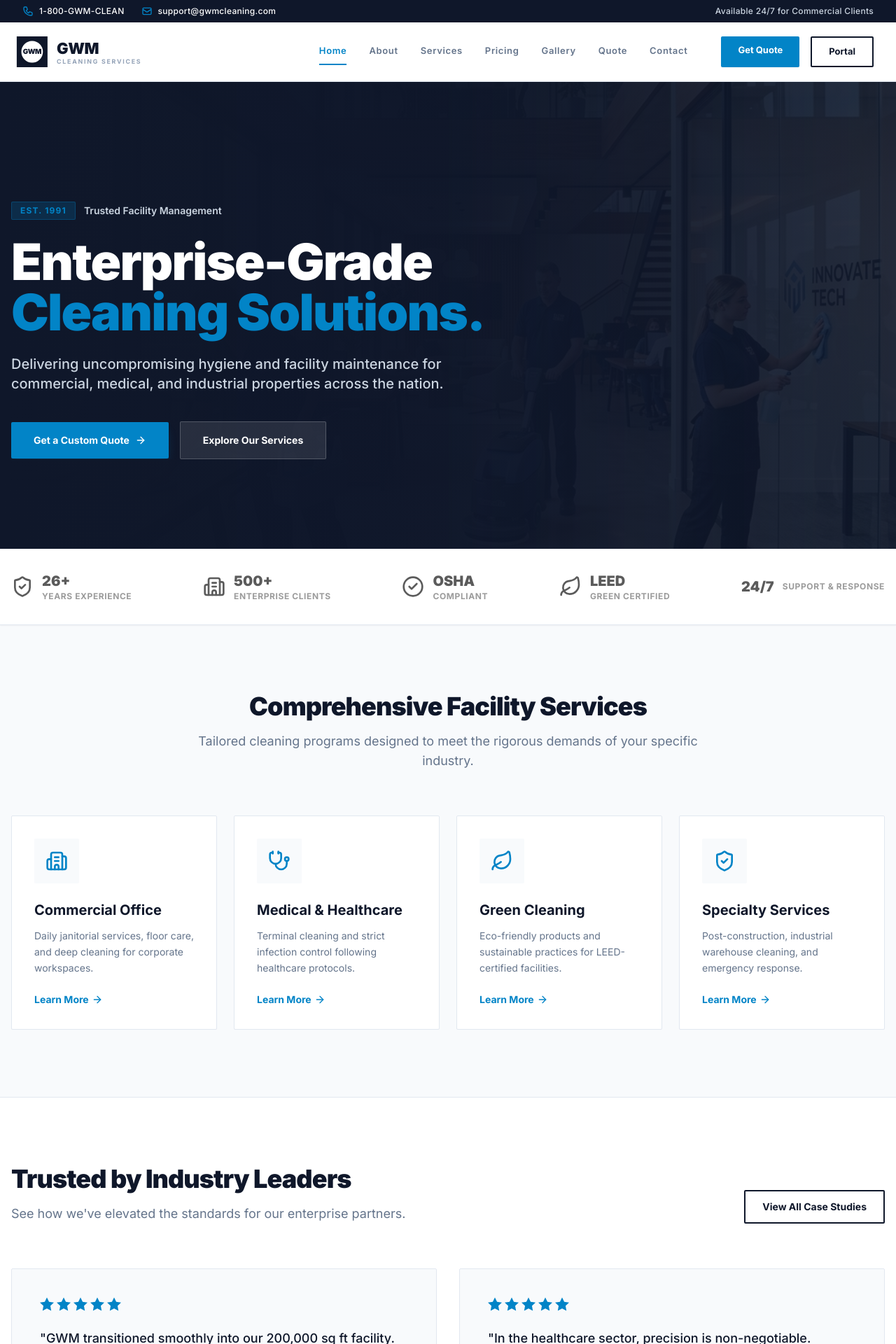
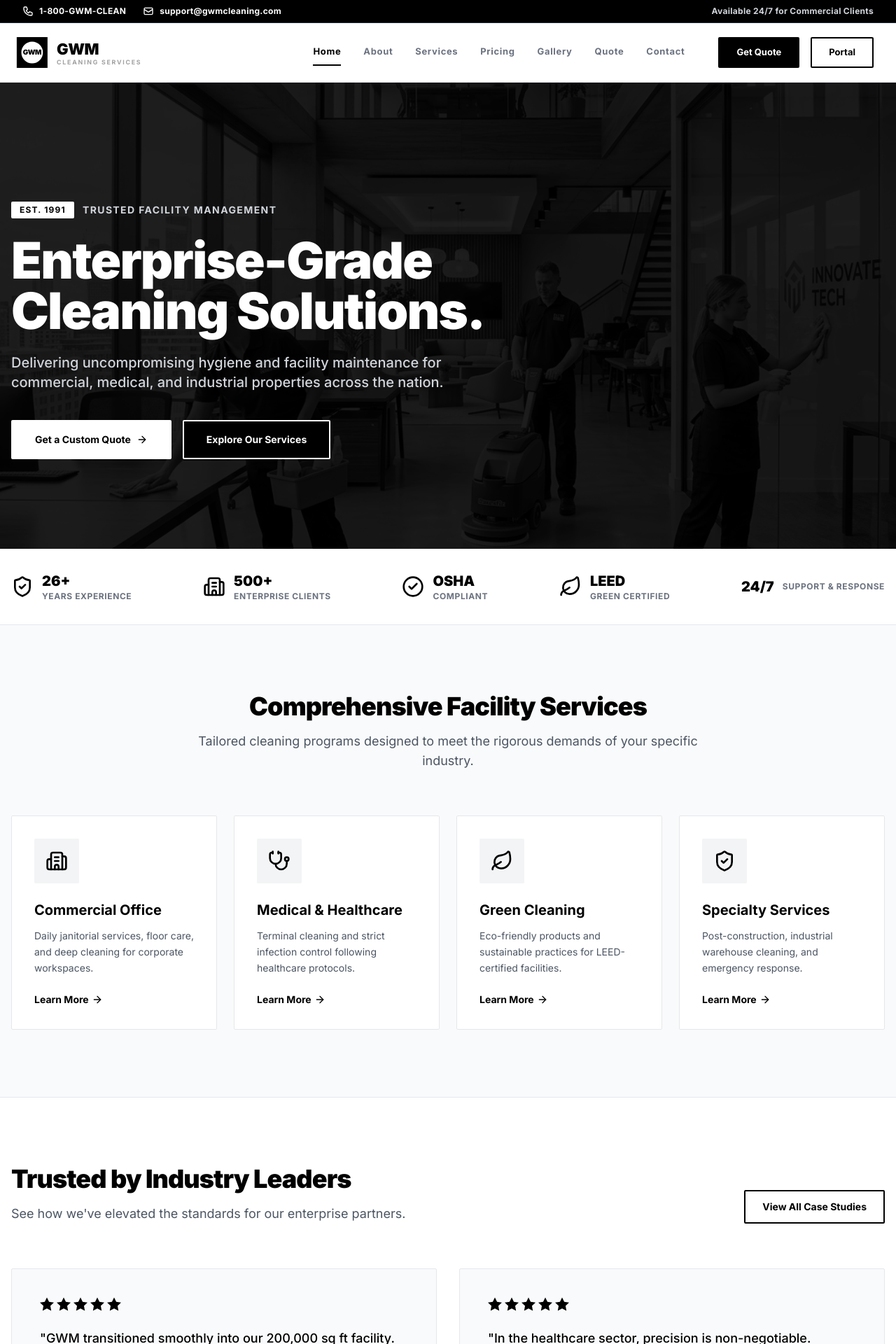
Before and after one commit to Navya-shaji/GWM, a React (Vite) app: page / in a window 1280 px wide. Shown: the top 1920 px of the page at 70% size. Built offline with nearby package versions, Linux system fonts and the light colour scheme.

Commit message:
feat: complete Monochrome Phase 1 (Black/White Brand, Navbar, Footer, Home)

```diff
--- a/src/components/Navbar.tsx
+++ b/src/components/Navbar.tsx
@@ -28,29 +28,29 @@ const Navbar: React.FC = () => {
   return (
     <header className="fixed top-0 inset-x-0 z-50 flex flex-col">
       {/* Top Utility Bar */}
-      <div className="bg-primary text-white py-2 text-xs font-medium tracking-wide">
+      <div className="bg-black text-white py-2 text-xs font-bold tracking-wide border-b border-gray-800">
         <div className="max-w-7xl mx-auto px-4 sm:px-6 lg:px-8 flex flex-col sm:flex-row justify-between items-center gap-2">
           <div className="flex gap-6">
             <span className="flex items-center gap-2">
-              <svg xmlns="http://www.w3.org/2000/svg" className="h-4 w-4 text-accent" fill="none" viewBox="0 0 24 24" stroke="currentColor"><path strokeLinecap="round" strokeLinejoin="round" strokeWidth={2} d="M3 5a2 2 0 012-2h3.28a1 1 0 01.948.684l1.498 4.493a1 1 0 01-.502 1.21l-2.257 1.13a11.042 11.042 0 005.516 5.516l1.13-2.257a1 1 0 011.21-.502l4.493 1.498a1 1 0 01.684.949V19a2 2 0 01-2 2h-1C9.716 21 3 14.284 3 6V5z" /></svg>
+              <svg xmlns="http://www.w3.org/2000/svg" className="h-4 w-4 text-white" fill="none" viewBox="0 0 24 24" stroke="currentColor"><path strokeLinecap="round" strokeLinejoin="round" strokeWidth={2} d="M3 5a2 2 0 012-2h3.28a1 1 0 01.948.684l1.498 4.493a1 1 0 01-.502 1.21l-2.257 1.13a11.042 11.042 0 005.516 5.516l1.13-2.257a1 1 0 011.21-.502l4.493 1.498a1 1 0 01.684.949V19a2 2 0 01-2 2h-1C9.716 21 3 14.284 3 6V5z" /></svg>
               1-800-GWM-CLEAN
             </span>
             <span className="flex items-center gap-2">
-              <svg xmlns="http://www.w3.org/2000/svg" className="h-4 w-4 text-accent" fill="none" viewBox="0 0 24 24" stroke="currentColor"><path strokeLinecap="round" strokeLinejoin="round" strokeWidth={2} d="M3 8l7.89 5.26a2 2 0 002.22 0L21 8M5 19h14a2 2 0 002-2V7a2 2 0 00-2-2H5a2 2 0 00-2 2v10a2 2 0 002 2z" /></svg>
+              <svg xmlns="http://www.w3.org/2000/svg" className="h-4 w-4 text-white" fill="none" viewBox="0 0 24 24" stroke="currentColor"><path strokeLinecap="round" strokeLinejoin="round" strokeWidth={2} d="M3 8l7.89 5.26a2 2 0 002.22 0L21 8M5 19h14a2 2 0 002-2V7a2 2 0 00-2-2H5a2 2 0 00-2 2v10a2 2 0 002 2z" /></svg>
               support@gwmcleaning.com
             </span>
           </div>
-          <div className="hidden md:block text-slate-300">
+          <div className="hidden md:block text-gray-300">
             Available 24/7 for Commercial Clients
           </div>
         </div>
       </div>
 
       {/* Main Navigation */}
-      <div className={`transition-all duration-300 bg-white ${scrolled ? 'shadow-md py-3' : 'border-b border-slate-200 py-5'}`}>
+      <div className={`transition-all duration-300 bg-white ${scrolled ? 'shadow-sm py-3 border-b border-gray-200' : 'border-b border-gray-200 py-5'}`}>
         <div className="max-w-7xl mx-auto px-4 sm:px-6 lg:px-8 flex items-center justify-between">
           {/* Logo */}
-          <Link to="/" aria-label="GWM Home" className="flex items-center scale-110">
+          <Link to="/" aria-label="GWM Home" className="flex items-center scale-110 grayscale">
             <Logo />
           </Link>
 
@@ -62,10 +62,10 @@ const Navbar: React.FC = () => {
                 <Link
                   key={link.name}
                   to={link.href}
-                  className={`text-[13px] font-semibold tracking-wider transition-colors py-2 border-b-2 ${
+                  className={`text-[13px] font-bold tracking-wider transition-colors py-2 border-b-2 ${
                     isActive
-                      ? 'border-accent text-accent'
-                      : 'border-transparent text-secondary hover:text-primary hover:border-accent/50'
+                      ? 'border-black text-black'
+                      : 'border-transparent text-gray-500 hover:text-black hover:border-black'
                   }`}
                 >
                   {link.name}
@@ -75,13 +75,13 @@ const Navbar: React.FC = () => {
             <div className="ml-4 flex gap-4">
               <Link
                 to="/booking"
-                className="px-6 py-2.5 bg-accent text-white text-[13px] font-bold rounded-sm hover:bg-accent-hover transition-colors shadow-sm"
+                className="px-6 py-2.5 bg-black text-white text-[13px] font-bold rounded-sm hover:bg-white hover:text-black border-2 border-black transition-colors"
               >
                 Get Quote
               </Link>
               <Link
                 to="/admin"
-                className="px-6 py-2.5 border-2 border-primary text-primary text-[13px] font-bold rounded-sm hover:bg-primary hover:text-white transition-colors"
+                className="px-6 py-2.5 border-2 border-black text-black text-[13px] font-bold rounded-sm hover:bg-black hover:text-white transition-colors"
               >
                 Portal
               </Link>
@@ -90,7 +90,7 @@ const Navbar: React.FC = () => {
 
           {/* Mobile burger */}
           <button
-            className="md:hidden p-2 text-primary"
+            className="md:hidden p-2 text-black"
             onClick={() => setMenuOpen(!menuOpen)}
           >
             {menuOpen
@@ -103,7 +103,7 @@ const Navbar: React.FC = () => {
 
       {/* Mobile drawer */}
       {menuOpen && (
-        <div className="md:hidden bg-white border-t border-slate-200 px-6 py-8 space-y-4 shadow-xl">
+        <div className="md:hidden bg-white border-t border-gray-200 px-6 py-8 space-y-4 shadow-xl">
           {navLinks.map(link => {
             const isActive = location.pathname === link.href;
             return (
@@ -111,7 +111,7 @@ const Navbar: React.FC = () => {
                 key={link.name}
                 to={link.href}
                 className={`block text-[14px] font-bold tracking-widest ${
-                  isActive ? 'text-accent' : 'text-secondary hover:text-primary'
+                  isActive ? 'text-black underline' : 'text-gray-500 hover:text-black'
                 }`}
               >
                 {link.name}
@@ -121,13 +121,13 @@ const Navbar: React.FC = () => {
           <div className="pt-6 flex flex-col gap-4">
             <Link
               to="/booking"
-              className="w-full text-center px-6 py-3 bg-accent text-white text-[14px] font-bold rounded-sm"
+              className="w-full text-center px-6 py-3 bg-black text-white border-2 border-black hover:bg-white hover:text-black text-[14px] font-bold rounded-sm transition-colors"
             >
               Get Custom Quote
             </Link>
             <Link
               to="/admin"
-              className="w-full text-center px-6 py-3 border-2 border-primary text-primary text-[14px] font-bold rounded-sm"
+              className="w-full text-center px-6 py-3 border-2 border-black text-black hover:bg-black hover:text-white text-[14px] font-bold rounded-sm transition-colors"
             >
               Client Portal
             </Link>
--- a/src/pages/Home.tsx
+++ b/src/pages/Home.tsx
@@ -5,38 +5,38 @@ import { Building2, Stethoscope, Leaf, ShieldCheck, CheckCircle2, ArrowRight } f
 
 const Home: React.FC = () => {
   return (
-    <div className="flex flex-col w-full bg-slate-50">
+    <div className="flex flex-col w-full bg-white text-black">
       {/* Hero Section */}
-      <section className="relative pt-32 pb-20 lg:pt-48 lg:pb-32 overflow-hidden bg-primary text-white">
+      <section className="relative pt-32 pb-20 lg:pt-48 lg:pb-32 overflow-hidden bg-black text-white">
         <div className="absolute inset-0 z-0">
           <img
             src="/images/hero.png"
             alt="Enterprise Cleaning"
-            className="w-full h-full object-cover opacity-20 mix-blend-overlay"
+            className="w-full h-full object-cover opacity-30 grayscale"
           />
-          <div className="absolute inset-0 bg-gradient-to-r from-primary via-primary/95 to-primary/40"></div>
+          <div className="absolute inset-0 bg-black/60"></div>
         </div>
 
         <div className="container mx-auto px-4 max-w-7xl relative z-10">
           <div className="max-w-3xl">
             <ScrollReveal direction="up">
               <div className="flex items-center gap-3 mb-6">
-                <span className="px-3 py-1 bg-accent/20 text-accent border border-accent/30 text-xs font-bold uppercase tracking-widest rounded-sm">
+                <span className="px-3 py-1 bg-white text-black text-xs font-bold uppercase tracking-widest rounded-sm">
                   Est. 1991
                 </span>
-                <span className="text-sm font-semibold text-slate-300">Trusted Facility Management</span>
+                <span className="text-sm font-bold tracking-widest text-gray-300 uppercase">Trusted Facility Management</span>
               </div>
             </ScrollReveal>
 
             <ScrollReveal direction="up" delay={0.1}>
               <h1 className="text-5xl md:text-6xl lg:text-7xl font-black leading-tight tracking-tight mb-6">
                 Enterprise-Grade <br />
-                <span className="text-accent">Cleaning Solutions.</span>
+                Cleaning Solutions.
               </h1>
             </ScrollReveal>
 
             <ScrollReveal direction="up" delay={0.2}>
-              <p className="text-lg md:text-xl text-slate-300 mb-10 max-w-2xl leading-relaxed font-medium">
+              <p className="text-lg md:text-xl text-gray-300 mb-10 max-w-2xl leading-relaxed font-medium">
                 Delivering uncompromising hygiene and facility maintenance for commercial, medical, and industrial properties across the nation.
               </p>
             </ScrollReveal>
@@ -45,13 +45,13 @@ const Home: React.FC = () => {
               <div className="flex flex-col sm:flex-row items-center gap-4">
                 <Link
                   to="/booking"
-                  className="w-full sm:w-auto px-8 py-4 bg-accent text-white font-bold text-sm hover:bg-accent-hover transition-colors rounded-sm text-center shadow-lg shadow-accent/20 flex items-center justify-center gap-2"
+                  className="w-full sm:w-auto px-8 py-4 bg-white text-black font-bold text-sm hover:bg-black hover:text-white border-2 border-white transition-colors rounded-sm text-center flex items-center justify-center gap-2"
                 >
                   Get a Custom Quote <ArrowRight className="w-4 h-4" />
                 </Link>
                 <Link
                   to="/services"
-                  className="w-full sm:w-auto px-8 py-4 bg-white/10 text-white font-bold text-sm hover:bg-white/20 transition-colors rounded-sm text-center border border-white/20"
+                  className="w-full sm:w-auto px-8 py-4 bg-black text-white font-bold text-sm hover:bg-white hover:text-black transition-colors rounded-sm text-center border-2 border-white"
                 >
                   Explore Our Services
                 </Link>
@@ -62,68 +62,68 @@ const Home: React.FC = () => {
       </section>
 
       {/* Trust Bar (Certifications & Stats) */}
-      <section className="bg-white border-b border-slate-200 py-8 relative z-20 shadow-sm">
+      <section className="bg-white border-b border-gray-200 py-8 relative z-20">
         <div className="container mx-auto px-4 max-w-7xl">
-          <div className="flex flex-wrap justify-center lg:justify-between items-center gap-8 md:gap-12 opacity-70 grayscale">
+          <div className="flex flex-wrap justify-center lg:justify-between items-center gap-8 md:gap-12">
             <div className="flex items-center gap-3">
-              <ShieldCheck className="w-8 h-8 text-primary" />
+              <ShieldCheck className="w-8 h-8 text-black" />
               <div>
-                <div className="text-xl font-black text-primary">26+</div>
-                <div className="text-xs font-bold text-secondary uppercase tracking-wider">Years Experience</div>
+                <div className="text-xl font-black text-black">26+</div>
+                <div className="text-xs font-bold text-gray-500 uppercase tracking-wider">Years Experience</div>
               </div>
             </div>
             <div className="flex items-center gap-3">
-              <Building2 className="w-8 h-8 text-primary" />
+              <Building2 className="w-8 h-8 text-black" />
               <div>
-                <div className="text-xl font-black text-primary">500+</div>
-                <div className="text-xs font-bold text-secondary uppercase tracking-wider">Enterprise Clients</div>
+                <div className="text-xl font-black text-black">500+</div>
+                <div className="text-xs font-bold text-gray-500 uppercase tracking-wider">Enterprise Clients</div>
               </div>
             </div>
             <div className="flex items-center gap-3">
-              <CheckCircle2 className="w-8 h-8 text-primary" />
+              <CheckCircle2 className="w-8 h-8 text-black" />
               <div>
-                <div className="text-xl font-black text-primary">OSHA</div>
-                <div className="text-xs font-bold text-secondary uppercase tracking-wider">Compliant</div>
+                <div className="text-xl font-black text-black">OSHA</div>
+                <div className="text-xs font-bold text-gray-500 uppercase tracking-wider">Compliant</div>
               </div>
             </div>
             <div className="flex items-center gap-3">
-              <Leaf className="w-8 h-8 text-primary" />
+              <Leaf className="w-8 h-8 text-black" />
               <div>
-                <div className="text-xl font-black text-primary">LEED</div>
-                <div className="text-xs font-bold text-secondary uppercase tracking-wider">Green Certified</div>
+                <div className="text-xl font-black text-black">LEED</div>
+                <div className="text-xs font-bold text-gray-500 uppercase tracking-wider">Green Certified</div>
               </div>
             </div>
             <div className="flex items-center gap-3">
-              <div className="text-xl font-black text-primary">24/7</div>
-              <div className="text-xs font-bold text-secondary uppercase tracking-wider">Support & Response</div>
+              <div className="text-xl font-black text-black">24/7</div>
+              <div className="text-xs font-bold text-gray-500 uppercase tracking-wider">Support & Response</div>
             </div>
           </div>
         </div>
       </section>
 
       {/* Services Overview Grid */}
-      <section className="py-24 bg-slate-50">
+      <section className="py-24 bg-gray-50 border-b border-gray-200">
         <div className="container mx-auto px-4 max-w-7xl">
           <div className="text-center max-w-3xl mx-auto mb-16">
-            <h2 className="text-3xl md:text-4xl font-black text-primary tracking-tight mb-4">Comprehensive Facility Services</h2>
-            <p className="text-secondary text-lg">Tailored cleaning programs designed to meet the rigorous demands of your specific industry.</p>
+            <h2 className="text-3xl md:text-4xl font-black text-black tracking-tight mb-4">Comprehensive Facility Services</h2>
+            <p className="text-gray-600 text-lg">Tailored cleaning programs designed to meet the rigorous demands of your specific industry.</p>
           </div>
 
           <div className="grid grid-cols-1 md:grid-cols-2 lg:grid-cols-4 gap-6">
             {[
-              { title: 'Commercial Office', desc: 'Daily janitorial services, floor care, and deep cleaning for corporate workspaces.', icon: <Building2 className="w-8 h-8 text-accent" /> },
-              { title: 'Medical & Healthcare', desc: 'Terminal cleaning and strict infection control following healthcare protocols.', icon: <Stethoscope className="w-8 h-8 text-accent" /> },
-              { title: 'Green Cleaning', desc: 'Eco-friendly products and sustainable practices for LEED-certified facilities.', icon: <Leaf className="w-8 h-8 text-accent" /> },
-              { title: 'Specialty Services', desc: 'Post-construction, industrial warehouse cleaning, and emergency response.', icon: <ShieldCheck className="w-8 h-8 text-accent" /> },
+              { title: 'Commercial Office', desc: 'Daily janitorial services, floor care, and deep cleaning for corporate workspaces.', icon: <Building2 className="w-8 h-8 text-black" /> },
+              { title: 'Medical & Healthcare', desc: 'Terminal cleaning and strict infection control following healthcare protocols.', icon: <Stethoscope className="w-8 h-8 text-black" /> },
+              { title: 'Green Cleaning', desc: 'Eco-friendly products and sustainable practices for LEED-certified facilities.', icon: <Leaf className="w-8 h-8 text-black" /> },
+              { title: 'Specialty Services', desc: 'Post-construction, industrial warehouse cleaning, and emergency response.', icon: <ShieldCheck className="w-8 h-8 text-black" /> },
             ].map((s, i) => (
               <ScrollReveal key={i} delay={i * 0.1}>
-                <div className="bg-white p-8 rounded-sm border border-slate-200 shadow-sm hover:shadow-md transition-shadow h-full flex flex-col group">
-                  <div className="p-4 bg-slate-50 rounded-sm w-fit mb-6 group-hover:bg-accent/10 transition-colors">
-                    {s.icon}
+                <div className="bg-white p-8 rounded-sm border border-gray-200 hover:border-black transition-colors h-full flex flex-col group">
+                  <div className="p-4 bg-gray-100 rounded-sm w-fit mb-6 group-hover:bg-black group-hover:text-white transition-colors">
+                    {React.cloneElement(s.icon, { className: 'w-8 h-8 transition-colors group-hover:text-white text-black' })}
                   </div>
-                  <h3 className="text-xl font-bold text-primary mb-3">{s.title}</h3>
-                  <p className="text-secondary text-sm leading-relaxed mb-6 flex-grow">{s.desc}</p>
-                  <Link to="/services" className="text-accent font-bold text-sm flex items-center gap-1 group-hover:gap-2 transition-all">
+                  <h3 className="text-xl font-bold text-black mb-3">{s.title}</h3>
+                  <p className="text-gray-600 text-sm leading-relaxed mb-6 flex-grow">{s.desc}</p>
+                  <Link to="/services" className="text-black font-bold text-sm flex items-center gap-1 group-hover:gap-2 transition-all">
                     Learn More <ArrowRight className="w-4 h-4" />
                   </Link>
                 </div>
@@ -134,49 +134,49 @@ const Home: React.FC = () => {
       </section>
 
       {/* Testimonials / Case Studies */}
-      <section className="py-24 bg-white border-y border-slate-200">
+      <section className="py-24 bg-white border-b border-gray-200">
         <div className="container mx-auto px-4 max-w-7xl">
           <div className="flex flex-col md:flex-row justify-between items-end mb-16 gap-6">
             <div className="max-w-2xl">
-              <h2 className="text-3xl md:text-4xl font-black text-primary tracking-tight mb-4">Trusted by Industry Leaders</h2>
-              <p className="text-secondary text-lg">See how we've elevated the standards for our enterprise partners.</p>
+              <h2 className="text-3xl md:text-4xl font-black text-black tracking-tight mb-4">Trusted by Industry Leaders</h2>
+              <p className="text-gray-600 text-lg">See how we've elevated the standards for our enterprise partners.</p>
             </div>
-            <Link to="/gallery" className="px-6 py-3 border-2 border-primary text-primary font-bold text-sm hover:bg-primary hover:text-white transition-colors rounded-sm whitespace-nowrap">
+            <Link to="/gallery" className="px-6 py-3 border-2 border-black text-black font-bold text-sm hover:bg-black hover:text-white transition-colors rounded-sm whitespace-nowrap">
               View All Case Studies
             </Link>
           </div>
 
           <div className="grid grid-cols-1 md:grid-cols-2 gap-8">
             <ScrollReveal direction="up">
-              <div className="bg-slate-50 p-10 rounded-sm border border-slate-200">
-                <div className="flex gap-1 text-accent mb-6">
+              <div className="bg-gray-50 p-10 rounded-sm border border-gray-200">
+                <div className="flex gap-1 text-black mb-6">
                   {[1,2,3,4,5].map(star => (
                     <svg key={star} className="w-5 h-5 fill-current" viewBox="0 0 24 24"><path d="M12 .587l3.668 7.568 8.332 1.151-6.064 5.828 1.48 8.279-7.416-3.967-7.417 3.967 1.481-8.279-6.064-5.828 8.332-1.151z"/></svg>
                   ))}
                 </div>
-                <p className="text-lg font-medium text-primary leading-relaxed mb-8">
+                <p className="text-lg font-medium text-black leading-relaxed mb-8">
                   "GWM transitioned smoothly into our 200,000 sq ft facility. Their structured approach and dedicated account management have drastically improved our compliance ratings and overall employee satisfaction."
                 </p>
                 <div>
-                  <div className="font-bold text-primary">Director of Facilities</div>
-                  <div className="text-sm text-secondary">Global Tech Logistics Corp</div>
+                  <div className="font-bold text-black">Director of Facilities</div>
+                  <div className="text-sm text-gray-500">Global Tech Logistics Corp</div>
                 </div>
               </div>
             </ScrollReveal>
 
             <ScrollReveal direction="up" delay={0.1}>
-              <div className="bg-slate-50 p-10 rounded-sm border border-slate-200">
-                <div className="flex gap-1 text-accent mb-6">
+              <div className="bg-gray-50 p-10 rounded-sm border border-gray-200">
+                <div className="flex gap-1 text-black mb-6">
                   {[1,2,3,4,5].map(star => (
                     <svg key={star} className="w-5 h-5 fill-current" viewBox="0 0 24 24"><path d="M12 .587l3.668 7.568 8.332 1.151-6.064 5.828 1.48 8.279-7.416-3.967-7.417 3.967 1.481-8.279-6.064-5.828 8.332-1.151z"/></svg>
                   ))}
                 </div>
-                <p className="text-lg font-medium text-primary leading-relaxed mb-8">
+                <p className="text-lg font-medium text-black leading-relaxed mb-8">
                   "In the healthcare sector, precision is non-negotiable. GWM's adherence to terminal cleaning protocols and their highly trained staff make them an indispensable partner to our clinical operations."
                 </p>
                 <div>
-                  <div className="font-bold text-primary">VP of Operations</div>
-                  <div className="text-sm text-secondary">Regional Medical Group</div>
+                  <div className="font-bold text-black">VP of Operations</div>
+                  <div className="text-sm text-gray-500">Regional Medical Group</div>
                 </div>
               </div>
             </ScrollReveal>
@@ -185,17 +185,24 @@ const Home: React.FC = () => {
       </section>
 
       {/* Final CTA Banner */}
-      <section className="py-24 bg-primary text-white relative overflow-hidden">
-        <div className="absolute inset-0 bg-[url('https://www.transparenttextures.com/patterns/cubes.png')] opacity-10"></div>
+      <section className="py-24 bg-black text-white relative overflow-hidden">
+        <div className="absolute inset-0 z-0">
+          <img
+            src="/images/medical.png"
+            alt="Medical Cleaning"
+            className="w-full h-full object-cover opacity-20 grayscale"
+          />
+          <div className="absolute inset-0 bg-black/60"></div>
+        </div>
         <div className="container mx-auto px-4 max-w-4xl text-center relative z-10">
           <ScrollReveal direction="up">
             <h2 className="text-3xl md:text-5xl font-black tracking-tight mb-6">Ready to Upgrade Your Facility Standard?</h2>
-            <p className="text-xl text-slate-300 mb-10 font-medium">
+            <p className="text-xl text-gray-300 mb-10 font-medium">
               Get a comprehensive, custom-tailored cleaning proposal for your organization within 24 hours.
             </p>
             <Link
               to="/booking"
-              className="inline-flex items-center gap-2 px-10 py-5 bg-accent text-white font-bold text-base hover:bg-accent-hover transition-colors rounded-sm shadow-xl shadow-accent/20"
+              className="inline-flex items-center gap-2 px-10 py-5 bg-white text-black font-bold text-base hover:bg-black hover:text-white border-2 border-white transition-colors rounded-sm"
             >
               Get a Custom Quote Today <ArrowRight className="w-5 h-5" />
             </Link>
--- a/tailwind.config.js
+++ b/tailwind.config.js
@@ -4,10 +4,9 @@ export default {
   theme: {
     extend: {
       colors: {
-        primary:   { DEFAULT: '#0F172A', dark: '#020617' }, // Deep navy/charcoal
-        secondary: { DEFAULT: '#64748B', dark: '#475569' }, // Slate neutrals
-        accent:    { DEFAULT: '#0284c7', hover: '#0369a1' }, // Corporate Blue CTA
-        brand:     { DEFAULT: '#0F172A', light: '#1E293B' },
+        primary:   { DEFAULT: '#000000', dark: '#111111' }, // Pure black & off-black
+        secondary: { DEFAULT: '#333333', dark: '#444444' }, // Dark grays
+        brand:     { DEFAULT: '#000000', light: '#111111' },
       },
       fontFamily: {
         sans: ['Inter', 'system-ui', 'sans-serif'],
```
Also changed, not shown: src/components/Footer.tsx (+20 -21 lines).
